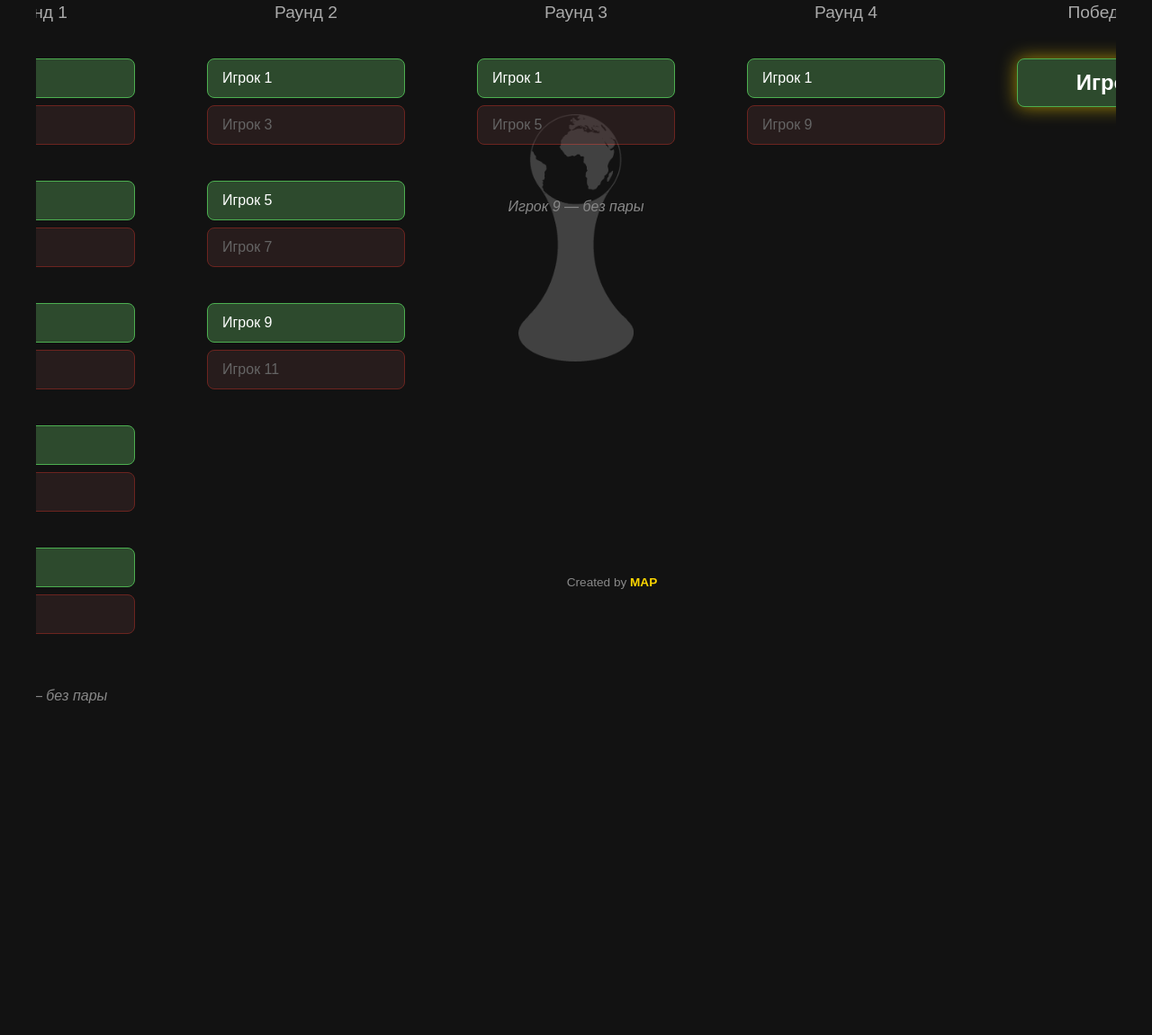
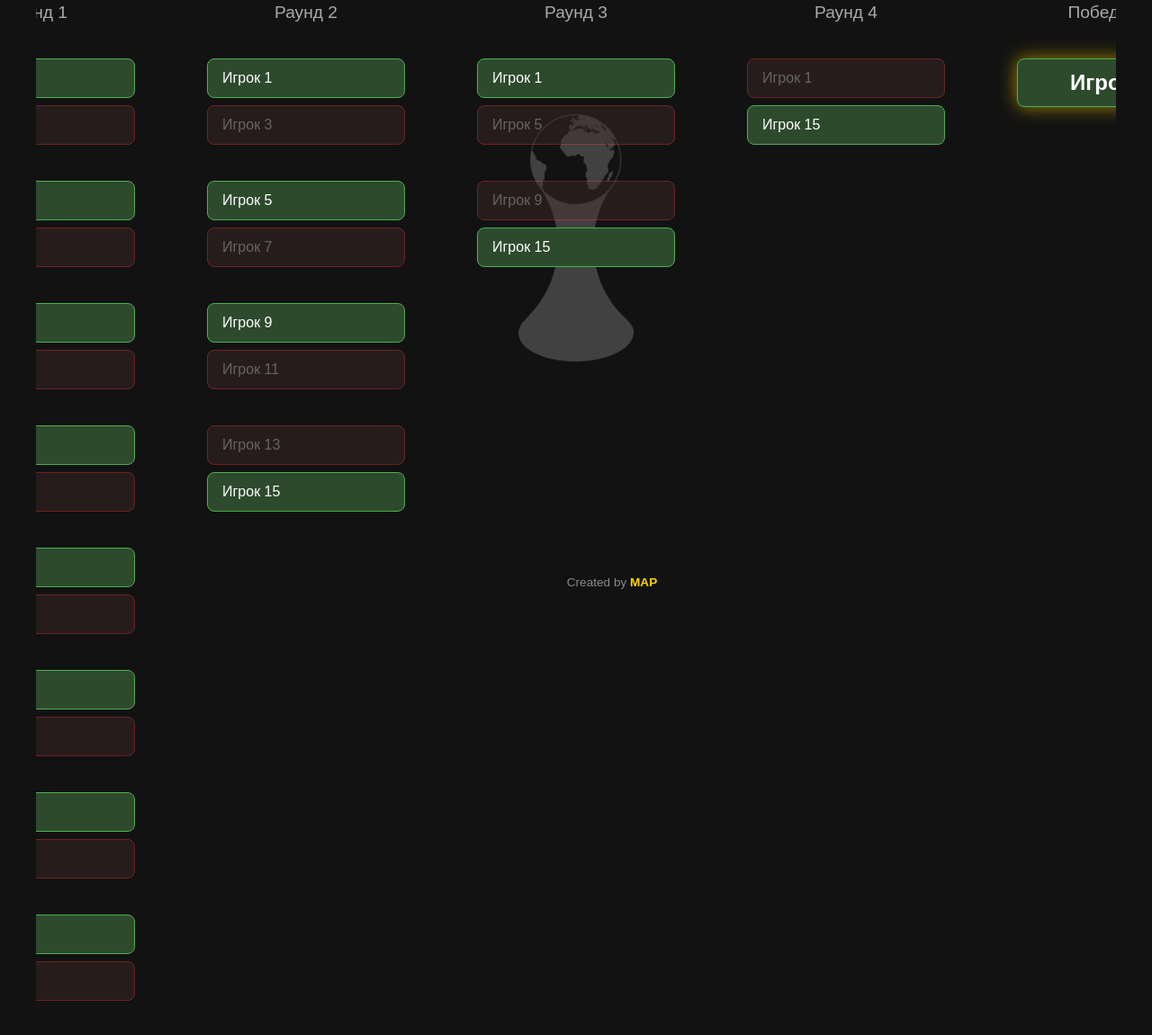
Before and after one commit to Rotteriampy/Map-Chess-Tournament-Grid, a plain HTML site: page index.html in a window 1280 px wide. Shown: the part 135-1286 px from the top of the page at 90% size. Before the commit the page ends 958 px from the top, so only its background shows below. Drawn offline with Linux system fonts and the light colour scheme.

Commit message:
Update index.html

```diff
--- a/index.html
+++ b/index.html
@@ -114,7 +114,7 @@ h1 {
 
 <script>
 const participants = [
-  { name: "Игрок 1", statuses: ["win", "win", "win", "win"] },
+  { name: "Игрок 1", statuses: ["win", "win", "win", "lose"] },
   { name: "Игрок 2", statuses: ["lose"] },
   { name: "Игрок 3", statuses: ["win", "lose"] },
   { name: "Игрок 4", statuses: ["lose"] },
@@ -124,7 +124,12 @@ const participants = [
   { name: "Игрок 8", statuses: ["lose"] },
   { name: "Игрок 9", statuses: ["win", "win", "lose", "lose"] },
   { name: "Игрок 10", statuses: ["lose"] },
-  { name: "Игрок 11", statuses: ["win", "lose"] }
+  { name: "Игрок 11", statuses: ["win", "lose"] },
+  { name: "Игрок 12", statuses: ["lose"] },
+  { name: "Игрок 13", statuses: ["win", "lose"] },
+  { name: "Игрок 14", statuses: ["lose"] },
+  { name: "Игрок 15", statuses: ["win", "win", "win", "win"] },
+  { name: "Игрок 16", statuses: ["lose"] }
 ];
 
 function buildBracket() {
```
